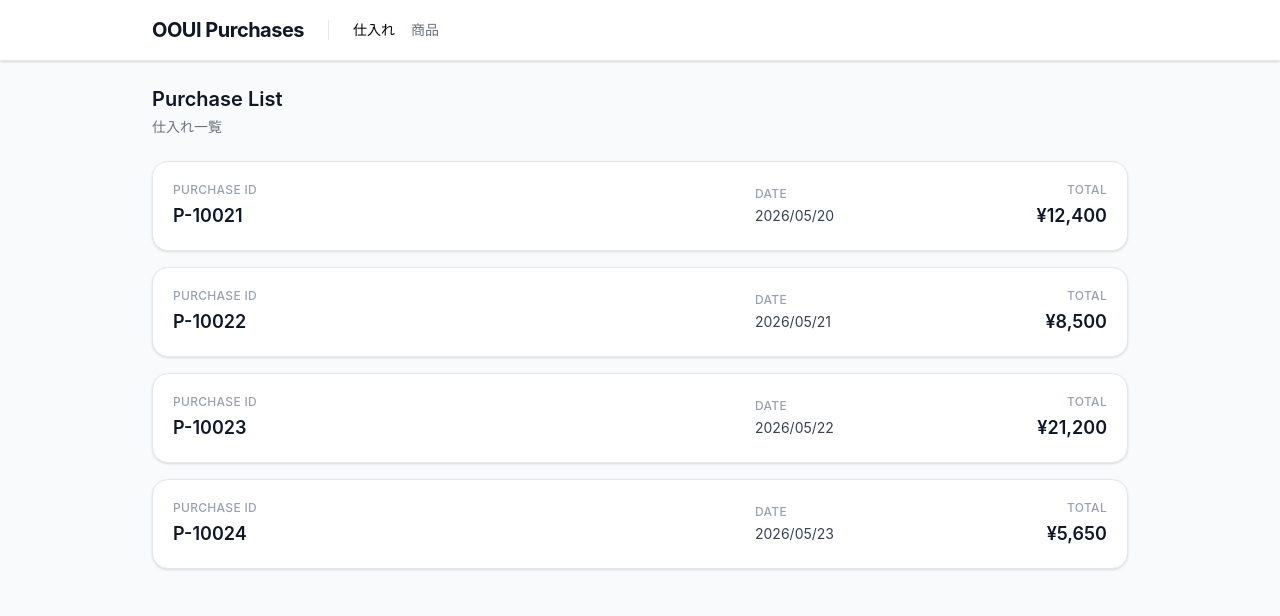
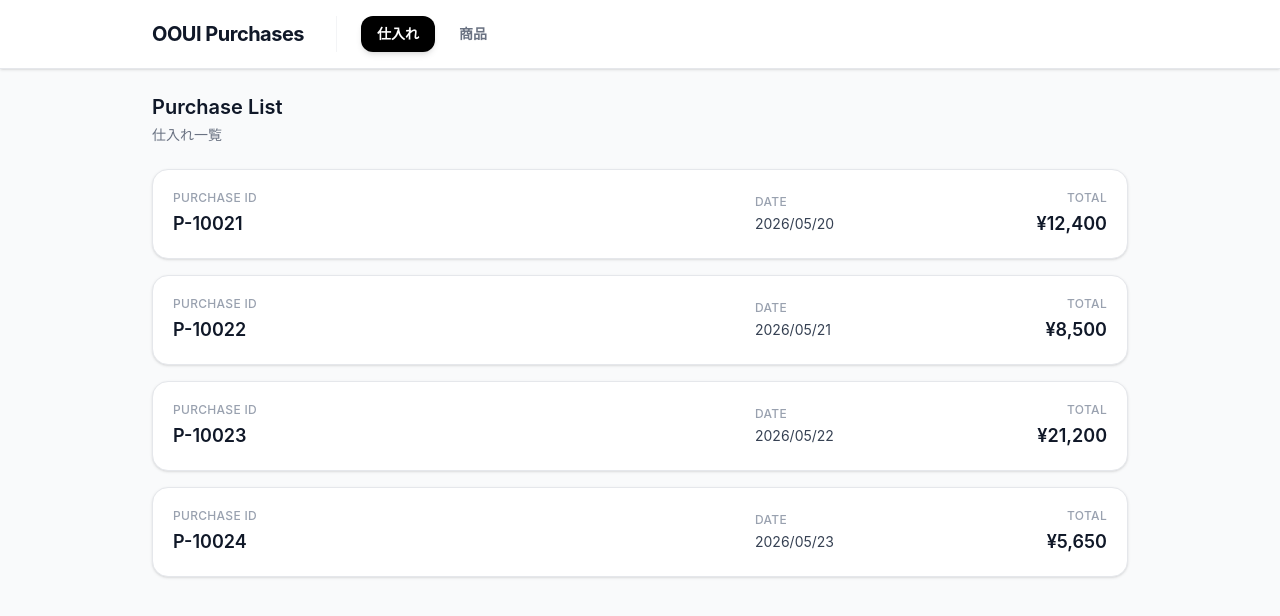
Before and after one commit to meta77/ooui-purchase-app, a Vue app: page /purchases in a window 1280 px wide. Shown: the top 616 px of the page. Built offline with nearby package versions, Linux system fonts and the light colour scheme.

Commit message:
style: enhance navigation active state with pill design

```diff
--- a/src/views/AppLayout.vue
+++ b/src/views/AppLayout.vue
@@ -6,22 +6,18 @@
           <h1 class="text-xl font-bold text-gray-900 tracking-tight">
             OOUI Purchases
           </h1>
-          <nav class="flex gap-4 border-l border-gray-200 pl-6">
+          <nav class="flex gap-2 border-l border-gray-100 pl-6 ml-2">
             <router-link
               to="/purchases"
-              class="text-sm font-medium transition-colors"
-              active-class="text-black"
-              exact-active-class="text-black"
-              :class="[ $route.path.startsWith('/purchases') ? 'text-black' : 'text-gray-500 hover:text-gray-900' ]"
+              class="text-sm font-semibold px-4 py-2 rounded-xl transition-all duration-200"
+              :class="[ $route.path.startsWith('/purchases') ? 'bg-black text-white shadow-md' : 'text-gray-500 hover:bg-gray-100 hover:text-gray-900' ]"
             >
               仕入れ
             </router-link>
             <router-link
               to="/products"
-              class="text-sm font-medium transition-colors"
-              active-class="text-black"
-              exact-active-class="text-black"
-              :class="[ $route.path.startsWith('/products') ? 'text-black' : 'text-gray-500 hover:text-gray-900' ]"
+              class="text-sm font-semibold px-4 py-2 rounded-xl transition-all duration-200"
+              :class="[ $route.path.startsWith('/products') ? 'bg-black text-white shadow-md' : 'text-gray-500 hover:bg-gray-100 hover:text-gray-900' ]"
             >
               商品
             </router-link>
```
